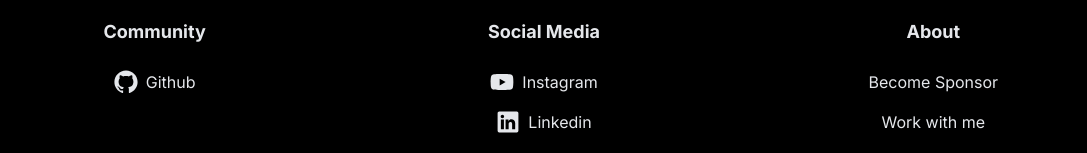
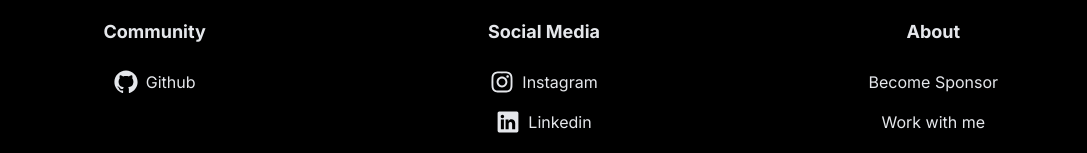
Before and after one commit to DFCURIE/space-webporto, a Next.js app: page / in a window 1280 px wide. Shown: the part 3126-3279 px from the top of the page, without its empty margins (96-1183 px from the left). Built offline with nearby package versions, Linux system fonts and the light colour scheme; a web font is replaced by a local one.

Commit message:
update logo ig

```diff
--- a/app/layout.tsx
+++ b/app/layout.tsx
@@ -5,6 +5,7 @@ import StarsCanvas from "@/components/main/StarBackground";
 import Navbar from "@/components/main/Navbar";
 import Footer from "@/components/main/Footer";
 import { SpeedInsights } from '@vercel/speed-insights/next';
+
 
 const inter = Inter({ subsets: ["latin"] });
 
--- a/app/page.tsx
+++ b/app/page.tsx
@@ -2,7 +2,7 @@ import Better from "@/components/main/Better";
 import Hero from "@/components/main/Hero";
 import Projects from "@/components/main/Projects";
 import Skills from "@/components/main/Skills";
-import Image from "next/image";
+
 
 export default function Home() {
   return (
--- a/components/main/Footer.tsx
+++ b/components/main/Footer.tsx
@@ -1,6 +1,7 @@
 import React from "react";
 import { RxGithubLogo, RxLinkedinLogo } from "react-icons/rx";
-import { FaYoutube } from "react-icons/fa";
+import { FaInstagram } from 'react-icons/fa';
+
 
 const Footer = () => {
   return (
@@ -17,7 +18,7 @@ const Footer = () => {
           <div className="flex flex-col items-center">
             <div className="font-bold text-lg mb-4">Social Media</div>
             <p className="flex items-center my-2 cursor-pointer">
-              <FaYoutube className="w-6 h-6 mr-2" />
+              <FaInstagram className="w-6 h-6 mr-2" />
               <span>Instagram</span>
             </p>
             <p className="flex items-center my-2 cursor-pointer">
```
